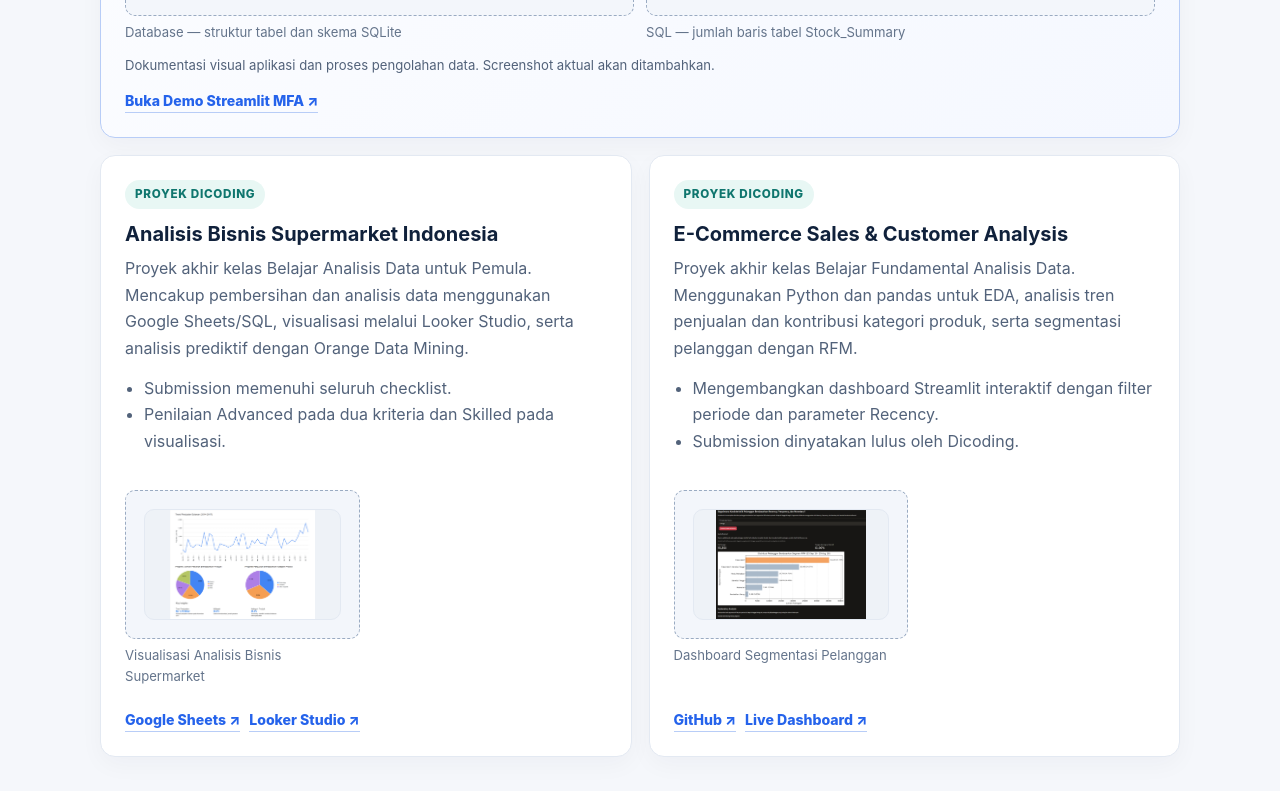
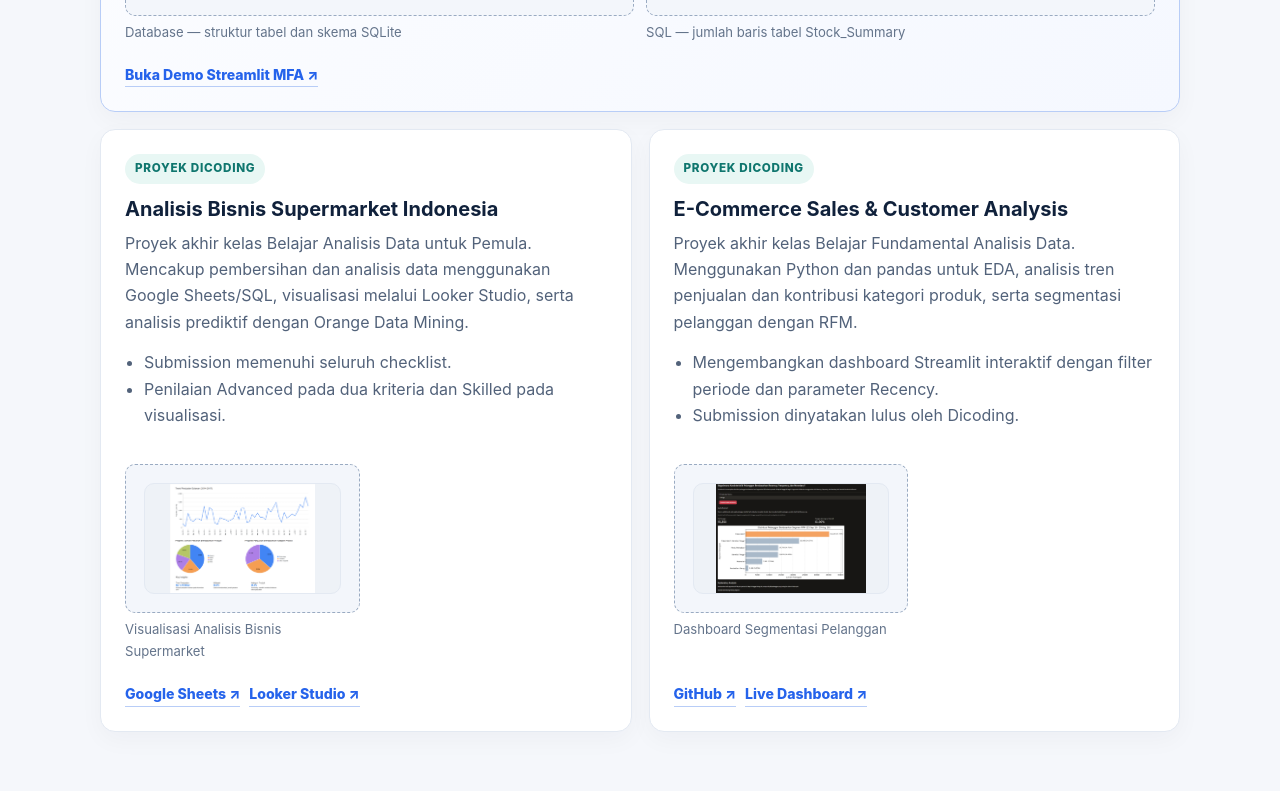
Before and after one commit to dedykhow/dedy-harjono-portfolio, a plain HTML site: page index.html in a window 1280 px wide. Shown: the part 2556-3347 px from the top of the page. Drawn offline with Linux system fonts and the light colour scheme.

Commit message:
Add files via upload
update

```diff
--- a/index.html
+++ b/index.html
@@ -175,7 +175,6 @@
           <figure><div class="shot-placeholder"><img src="assets/sqlite-schema.png" alt="SQLite Database Schema"></div><figcaption>Database — struktur tabel dan skema SQLite</figcaption></figure>
           <figure><div class="shot-placeholder"><img src="assets/stock-summary.png" alt="SQLite Stock Summary"></div><figcaption>SQL — jumlah baris tabel Stock_Summary</figcaption></figure>
         </div>
-        <p class="gallery-note">Dokumentasi visual aplikasi dan proses pengolahan data. Screenshot aktual akan ditambahkan.</p>
         <div class="project-links"><a href="https://money-flow.streamlit.app/" target="_blank" rel="noopener">Buka Demo Streamlit MFA ↗</a></div>
       </article>
 
```
